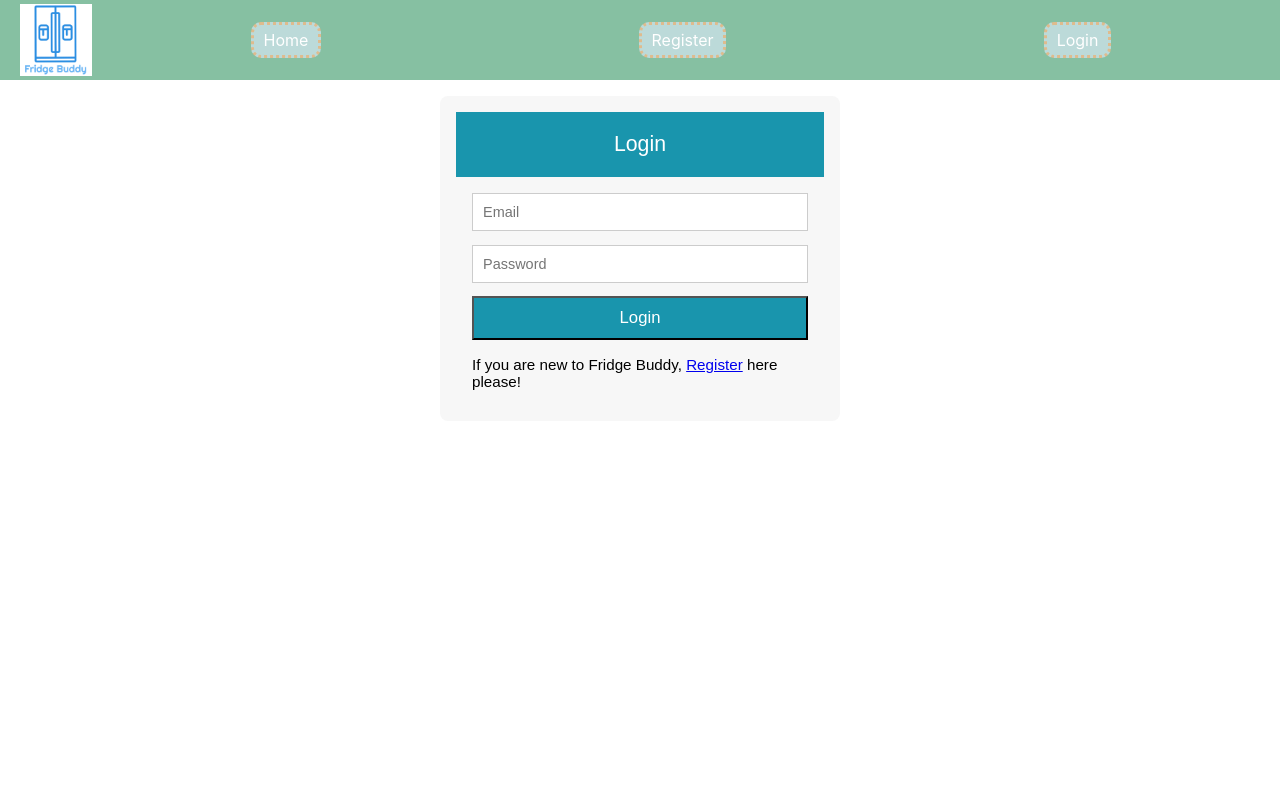
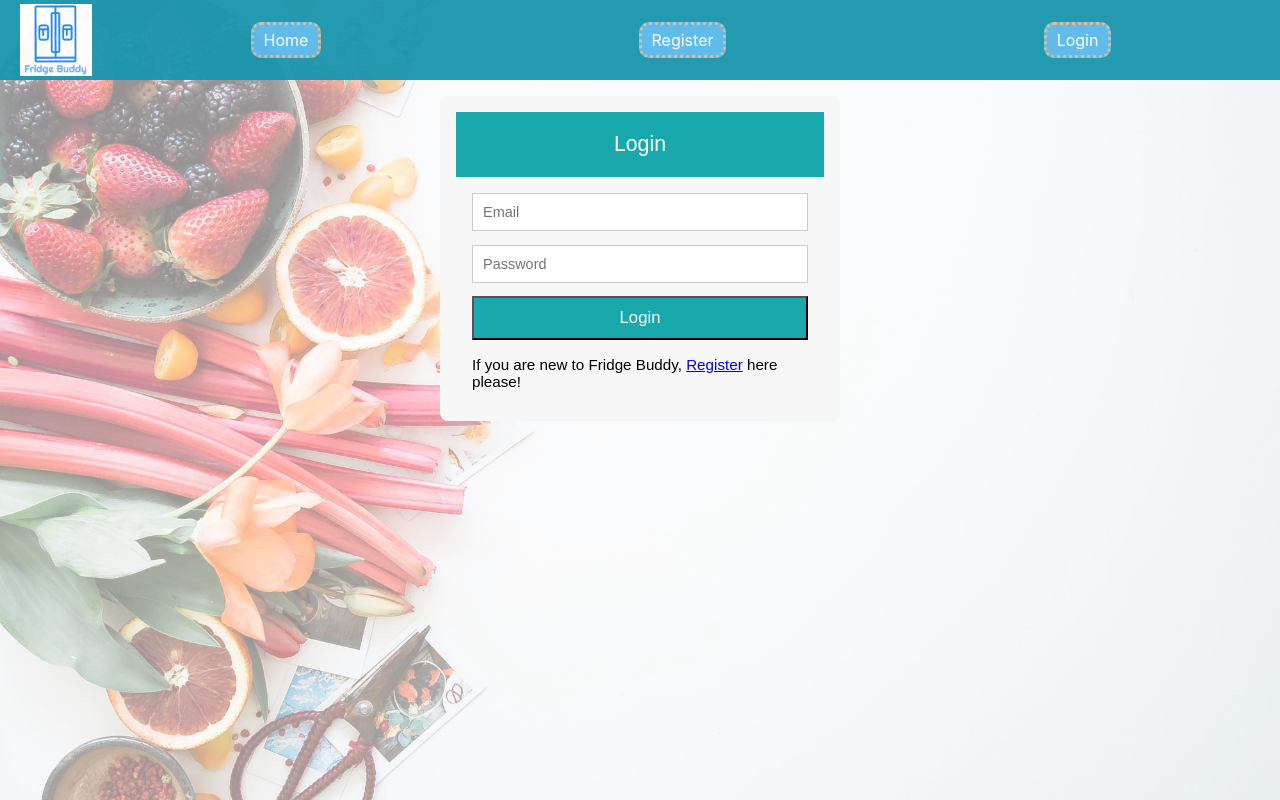
Before and after one commit to RachelTWQ/FridgeBuddy, a React (Create React App) app in the folder fridge-buddy/: page /login in a window 1280 px wide. Built offline with nearby package versions, Linux system fonts and the light colour scheme.

Commit message:
add bg picture to body

```diff
--- a/fridge-buddy/src/App.css
+++ b/fridge-buddy/src/App.css
@@ -1,3 +1,10 @@
+body {
+  /* background-color: #C1C8E4;
+  background-image: radial-gradient(closest-side at 30%, #ffffff,#C1CBE4), radial-gradient(closest-side at 75%,#C1CBE4, #ffffff); */
+  background: url("./food.jpg") no-repeat center center fixed;
+  background-size: cover;
+}
+
 .App {
   text-align: center;
 }
--- a/fridge-buddy/src/NavBar.jsx
+++ b/fridge-buddy/src/NavBar.jsx
@@ -11,7 +11,7 @@ function Logout({ handleLogout }) {
 const linkStyle = {
   textDecoration: 'none',
   color: 'white',
-  background: '#B9D8D7',
+  background: '#5AB9EA',
   borderRadius: '5px',
   border: 'none',
   boxShadow: '1px 1px 0px 2px rgba (0,0,0,0.3)',
--- a/fridge-buddy/src/home.jsx
+++ b/fridge-buddy/src/home.jsx
@@ -16,10 +16,10 @@ export default function Home({ user }) {
       <div className="slider-container">
       <div id="slider">
         <figure>
+          <img src={ img4 } alt="img4"/>
+          <img src={ img3 } alt="img3"/>
+          <img src={ img2 } alt="img2"/>
           <img src={ img1 } alt="img1"/>
-          <img src={ img2 } alt="img2"/>
-          <img src={ img3 } alt="img3"/>
-          <img src={ img4 } alt="img4"/>
           <img src={ img5 } alt="img5"/>
         </figure>
       </div>
--- a/fridge-buddy/src/style/formstyle.css
+++ b/fridge-buddy/src/style/formstyle.css
@@ -16,7 +16,7 @@
   box-shadow: 1px 8px 5px rgba(0,0,0,.2);
 }
 .form-style h1 {
-  background: #1995AD;
+  background: #19A9AD;
   padding: 20px 0;
   font-size: 140%;
   font-weight: 300;
@@ -63,13 +63,13 @@
   -moz-box-sizing: border-box;
   width: 100%;
   padding: 3%;
-  background: #1995AD;
+  background: #19A9AD;
   color: #fff;
   font-size: 110% ;
 }
 
 .form-style input[type="button"]:hover,
 .form-style input[type="submit"]:hover {
-  background: #75B1A9;
+  background: #1995AD;
   text-transform: uppercase;
 }
--- a/fridge-buddy/src/style/navbar.css
+++ b/fridge-buddy/src/style/navbar.css
@@ -2,7 +2,7 @@
     border-radius: 5px;
     border: none;
     box-shadow: 1px 1px 0px 2px rgba (0,0,0,0.3);
-    background: #B9D8D7;
+    background: #5AB9EA;
     color: white;
     cursor: pointer;
     font-size: 1rem;
@@ -18,7 +18,7 @@
 
   .navbar {
     align-items: center;
-    background: #80BD9E;
+    background: #1995AD;
     z-index: 99999;
     opacity: 0.95;
     display: flex;
@@ -39,7 +39,7 @@
   }
 
   .nav_icon {
-    background-color: #B9D8D7;
+    background-color: #5AB9EA;
     border-color: burlywood;
     border-style: dotted;
     border-radius: 10px;
@@ -48,7 +48,7 @@
   }
 
   .nav_icon_logout {
-    background-color:#B9D8D7;
+    background-color:#5AB9EA;
     border-color: burlywood;
     border-style: dotted;
     border-radius: 10px;
--- a/fridge-buddy/src/style/tablestyle.css
+++ b/fridge-buddy/src/style/tablestyle.css
@@ -40,6 +40,7 @@
 
   .responsive-table {
     width: 100%;
+    background: white;
     margin-bottom: 1.5rem;
     border-spacing: 0;
   }
@@ -73,7 +74,7 @@
     }
   }
   .responsive-table thead th {
-    background-color: #75B1A9;
+    background-color: #19A9AD;
     border: 1px solid #75B1A9;
     font-weight: normal;
     text-align: center;
```
Also changed, not shown: fridge-buddy/src/food.jpg (added), fridge-buddy/src/food1.jpg (added).
